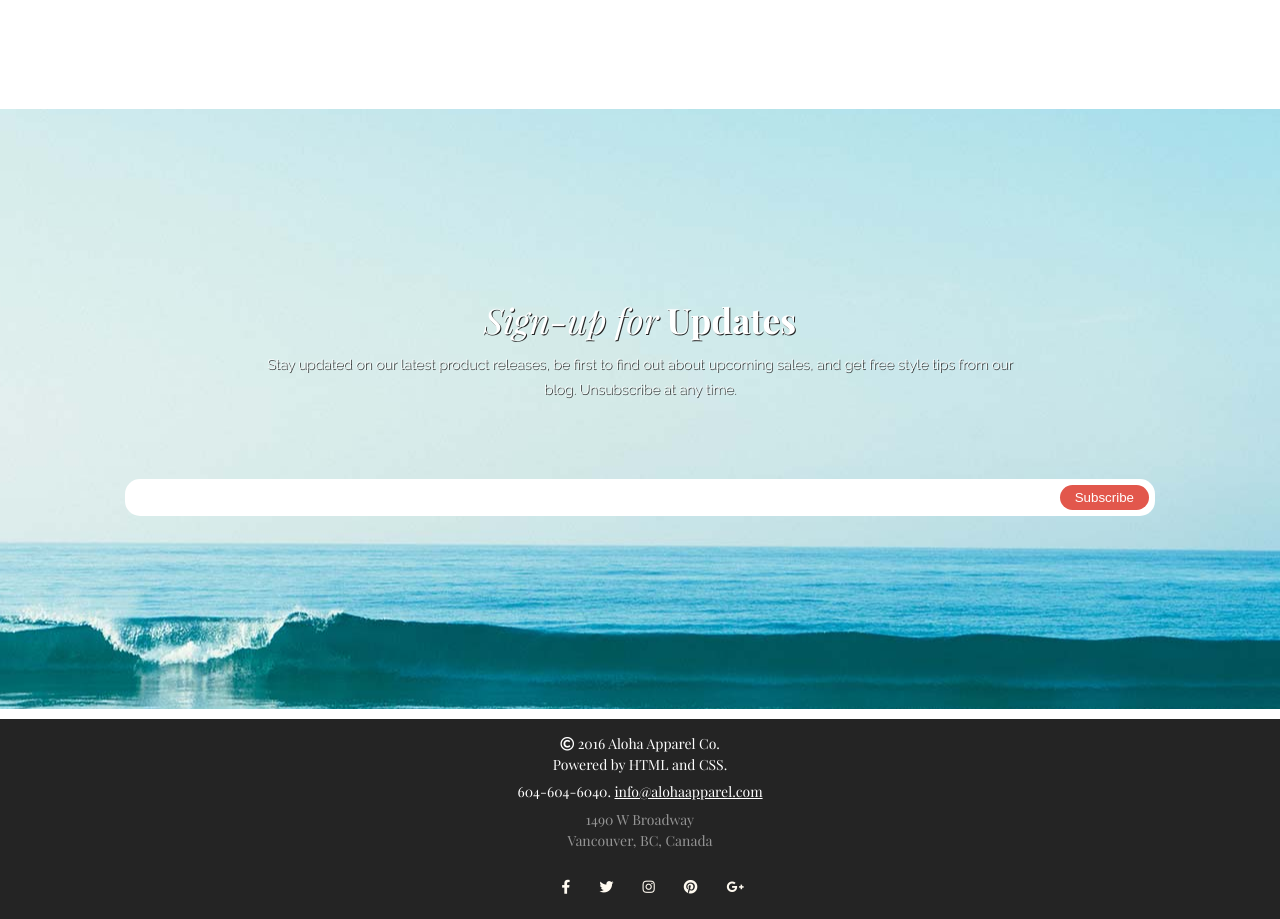
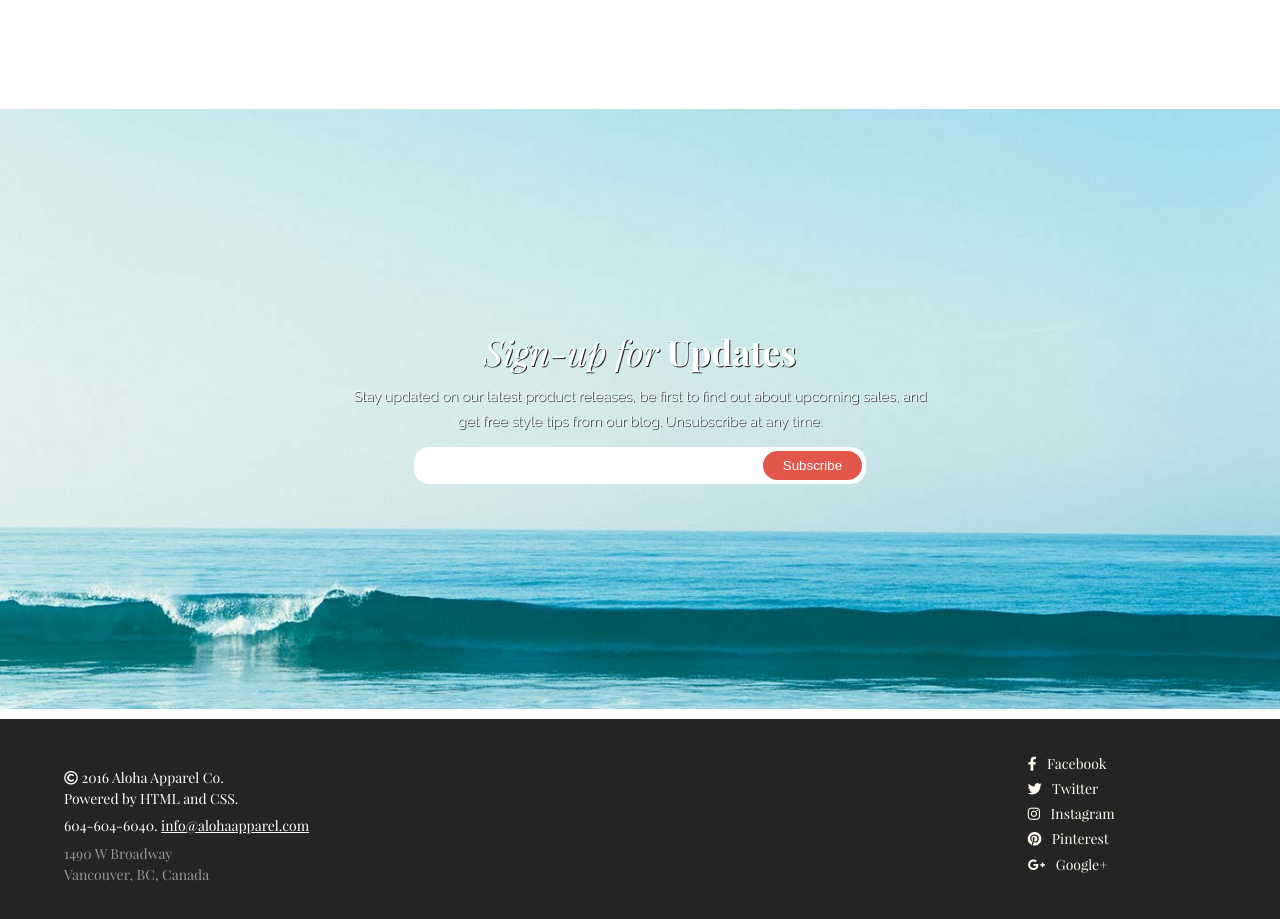
Before and after one commit to Alfranklino/project01_red, a plain HTML site: page index.html in a window 1280 px wide. Shown: the part 1651-2570 px from the top of the page. Drawn offline with Linux system fonts and the light colour scheme.

Commit message:
Desktop version almost finished. TODO: Slider.

```diff
--- a/css/style.css
+++ b/css/style.css
@@ -258,6 +258,10 @@ body{
     cursor: pointer;
 }
 
+.su-input-submit input[type="submit"]:hover{
+    background-color: #b64036;
+}
+
 footer{
     display:flex;
     flex-direction: column;
@@ -346,14 +350,6 @@ footer{
         justify-content: center;
     }
 
-    .gallery{
-        display: flex;
-        flex-flow: row wrap;
-        justify-content: space-between;
-        width: 100%;
-        margin-top: 8%;
-    }
-
     .whole-gal-img{
         flex:49%;
         margin: 1px 0px;
@@ -392,10 +388,85 @@ footer{
 
     }
 
-    .gallery img{
+    .su-input-submit input[type="submit"]:hover{
+        background-color: #b64036;
+    }
+
+    footer{
+        display:flex;
+        flex-direction: row; /*...*/
+        justify-content: space-between;/*...*/
+        align-items: center; /*...*/
+        background-color: #242424;
+        color: white;
         width: 100%;
-        max-height:auto;
-        margin: 0;
+        height: 200px; /*MIN-HEIGHT??*/
+        margin-top: 10px;
+        font-family: 'Playfair Display';
+
+
+    }
+    .copyRAndAddress{
+        width: 60%;
+        margin-top: 15px;
+        margin-left: 5%;
+        text-align: left;
+
+    }
+
+    .social{
+        margin-bottom: 10px;
+        margin-right: 5%;
+        width: 15%;
+        line-height: 1.8;
+        display: flex;
+        flex-flow: column nowrap;
+    }
+
+    .social li{
+        display: block;
+        margin-left: 2%;
+        text-align: left;
+    }
+
+    .text-social{
+        display: initial;
     }
 
 }
+
+@media (min-width: 1280px){
+    body{
+        min-width: 1280px;
+    }
+
+    .in-few-words{
+        width: 45%;
+    }
+
+    .sign-up{
+    width: 100%;
+    background-size: cover;
+    background-position: 0 center;
+    }
+
+    .su-emailTo{
+        width: 35%;
+        padding-right: 1px;
+    }
+    .sign-up p{
+        width: 45%;
+        margin-bottom: 1%;
+    }
+
+    .su-input-submit input[type="submit"]{
+        padding: 7px 20px;
+        margin-right: 3px;
+    }
+
+    .su-input-submit input[type="submit"]:hover{
+        background-color: #b64036;
+    }
+
+
+}
```
